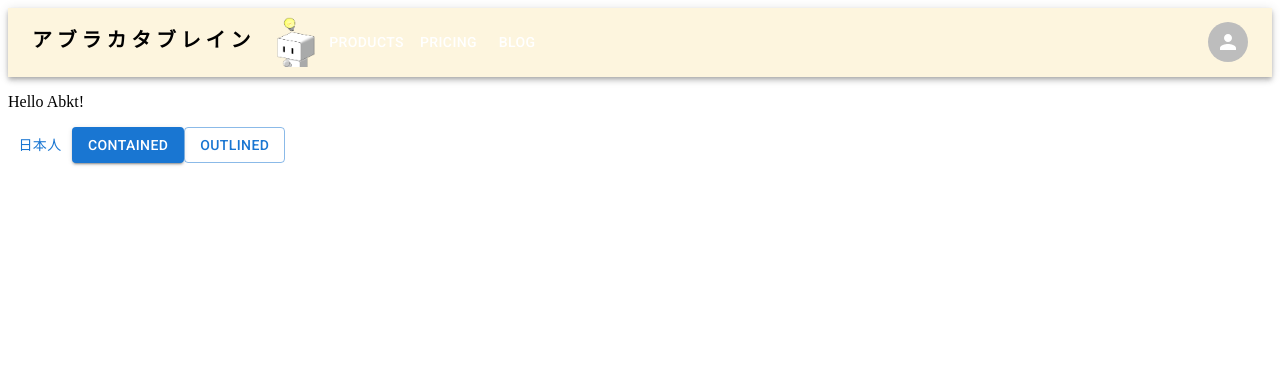
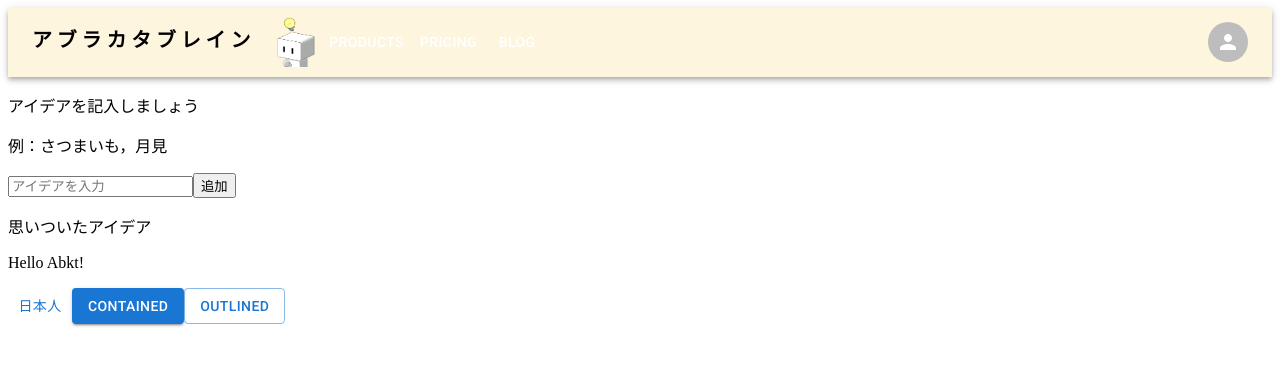
Before and after one commit to s-hirata0831/abkt_procon34, a React (Create React App) app in the folder abkt-app/: page / in a window 1280 px wide. Shown: the top 366 px of the page. Built offline with nearby package versions, Linux system fonts and the light colour scheme.

Commit message:
第1フェーズ用のコンポーネント作成

```diff
--- a/abkt-app/src/App.jsx
+++ b/abkt-app/src/App.jsx
@@ -1,11 +1,13 @@
 import React from "react";
 import { Button } from "@mui/material";
 import Header from './components/modules/Header';
+import { First } from './components/modules/First';
 
 export const App = () => {
   return (
     <>
     <Header />
+    <First />
     <p>Hello Abkt!</p>
     <Button>日本人</Button>
     <Button variant="contained">contained</Button>
--- /dev/null
+++ b/abkt-app/src/components/modules/First.jsx
@@ -0,0 +1,37 @@
+import React, {useState} from 'react';
+
+export const First = () => {
+    const [inputText, setInputText] = useState('');
+    const onChangeText = (event) => setInputText(event.target.value);
+
+    const onClickAdd = () => {
+        if(inputText === "") return;
+
+
+    };
+
+    return (
+        <>
+            {/*TitleArea*/}
+            <div className="title-area">
+                <p className='title'>アイデアを記入しましょう</p>
+                <p>例：さつまいも，月見</p>
+            </div>
+
+            {/*InputArea*/}
+            <div className="input-area">
+                <input placeholder='アイデアを入力' onChangeText />
+                <button>追加</button>
+            </div>
+
+            {/*IdeaList*/}
+            <div className='idea-area'>
+                <p className="title">思いついたアイデア</p>
+                <ul>
+                    <div className='idea-list'></div>
+                </ul>
+            </div>
+
+        </>
+    );
+};
```
